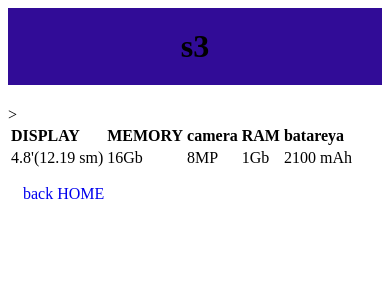
After one commit to diyorbek-jumanov/samsung-phones, a Flask app: page /s3 in a window 390 px wide. The commit adds this page. Shown: the top 300 px of the page. Run offline with Flask 2, Linux system fonts and the light colour scheme.

Commit message:
phone data

```diff
--- a/data.json
+++ b/data.json
@@ -1,62 +1,102 @@
 [
     {
         "name": "s3",
+        "Specification": {
+            "DISPLAY": "4.8'(12.19 sm)",
+            "MEMORY": "16Gb",
             "camera": "8MP",
             "ram": "1Gb",
             "batareya": "2100 mAh"
+        }
     },
     {
         "name": "s4",
+        "Specification": {
+            "DISPLAY": "5.0'(1080x1920 pixels)",
+            "MEMORY": "16/32/64Gb",
             "camera": "13MP",
             "ram": "2Gb",
             "batareya": "2600 mAh"
+        }
     },
     {
         "name": "s5",
+        "Specification": {
+            "DISPLAY": "5.1'(1080x1920 pixels)",
+            "MEMORY": "16/32Gb",
             "camera": "16MP",
             "ram": "2Gb",
             "batareya": "2800 mAh"
+        }
     },
     {
         "name": "s6",
+        "Specification": {
+            "DISPLAY": "5.1'(1080x1920 pixels)",
+            "MEMORY": "32/64/128Gb",
             "camera": "16MP",
             "ram": "3Gb",
             "batareya": "2550 mAh"
+        }
     },
     {
         "name": "s7",
+        "Specification": {
+            "DISPLAY": "5.1'(1440x2560 pixels)",
+            "MEMORY": "32/64Gb",
             "camera": "12MP",
             "ram": "4Gb",
             "batareya": "3000 mAh"
+        }
     },
     {
         "name": "s8",
+        "Specification": {
+            "DISPLAY": "5.8'(1440x2960 pixels)",
+            "MEMORY": "64Gb",
             "camera": "12MP",
             "ram": "4Gb",
             "batareya": "3000 mAh"
+        }
     },
     {
         "name": "s9",
+        "Specification": {
+            "DISPLAY": "5.8'(1440x2960 pixels)",
+            "MEMORY": "64/128/256Gb",
             "camera": "12MP",
             "ram": "4Gb",
             "batareya": "3000 mAh"
+        }
     },
     {
         "name": "s10",
+        "Specification": {
+            "DISPLAY": "6.1'(1440x3040 pixels)",
+            "MEMORY": "128/256Gb",
             "camera": "16MP",
             "ram": "8Gb",
             "batareya": "3400 mAh"
+        }
     },
     {
         "name": "s20",
+        "Specification": {
+            "DISPLAY": "6.2'(1440x3200 pixels)",
+            "MEMORY": "128Gb",
             "camera": "64MP",
             "ram": "8Gb",
             "batareya": "4000 mAh"
+        }
     },
     {
         "name": "s21",
+        "Specification": {
+            "DISPLAY": "6.8'(1440x3200 pixels)",
+            "MEMORY": "128/256/512Gb",
             "camera": "108MP",
             "ram": "12/16Gb",
             "batareya": "5000 mAh"
         }
+    }
 ]
--- a/main.py
+++ b/main.py
@@ -10,5 +10,12 @@ def home():
 
     return render_template('home.html', title='home', content=imges_url)
 
+@app.route('/s3')
+def S3():
+    title = 'S3'
+    data = imges_url[0]
+
+    return render_template('phone.html', title=title, data=data)
+
 
 app.run(debug=True)
--- a/templates/base.html
+++ b/templates/base.html
@@ -7,6 +7,15 @@
             text-decoration: none;
             margin: 15px;
         }
+        h1 {
+            padding: 20px;
+            text-align: center;
+            background-color: rgb(49, 12, 151);
+        }
+        tr {
+            margin: 500px auto;
+            padding: 50px auto;
+        }
     </style>
 </head>
 <body>
--- a/templates/home.html
+++ b/templates/home.html
@@ -3,8 +3,8 @@
 {% block title %} {{ title }} {% endblock %}
 
 {% block content %}
-    <h1 style="text-align: center;">Samsung phones</h1>
+    <h1>Samsung phones</h1>
     {% for url in content %}
-        <a href="" ><h2>Samsung galaxy {{url.name}}</h2><img src="../imges/{{url.name}}.png">{{url.name}}</a>
+        <a href="" ><h2>Samsung galaxy {{url.name}}</h2><img src="static/imges/{{url.name.lower()}}.png" height="100"></a>
     {% endfor %}
 {% endblock %}
--- /dev/null
+++ b/templates/phone.html
@@ -0,0 +1,28 @@
+{% extends "base.html" %}
+
+{% block title %}
+    {{ title }}
+{% endblock %}
+
+{% block content %}
+    <h1>{{ data.name }}</h1>
+    <table class="tbl">
+        <tr>
+            <td><strong>DISPLAY<strong></td>
+            <td><strong>MEMORY</strong></td>
+            <td><strong>camera</strong></td>
+            <td><strong>RAM</strong></td>
+            <td><strong>batareya</strong></td>
+        </tr>
+        <tr>
+            <td>{{data.Specification.DISPLAY}}</td>
+            <td>{{data.Specification.MEMORY}}</td>
+            <td>{{data.Specification.camera}}</td>
+            <td>{{data.Specification.ram}}</td>
+            <td>{{data.Specification.batareya}}</td>>
+        </tr>
+    </table>
+
+    <a href="/">back HOME</a>
+
+{% endblock %}
```
Also changed, not shown: static/imges/s10.png (renamed from imges/s10.png), static/imges/s20.png (renamed from imges/s20.png), static/imges/s21.png (renamed from imges/s21.png), static/imges/s3.png (renamed from imges/s3.png), static/imges/s4.png (renamed from imges/s4.png), static/imges/s5.png (renamed from imges/s5.png), static/imges/s6.png (renamed from imges/s6.png), static/imges/s7.png (renamed from imges/s7.png), static/imges/s8.png (renamed from imges/s8.png), static/imges/s9.png (renamed from imges/s9.png), 1 other file. Lines whose indentation alone changed are shown as unchanged.
